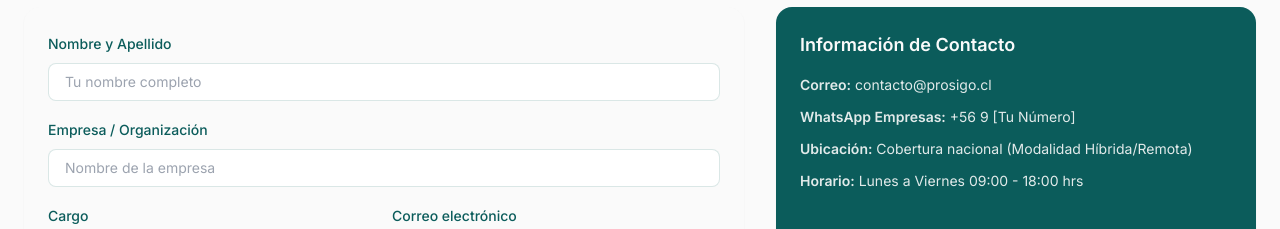
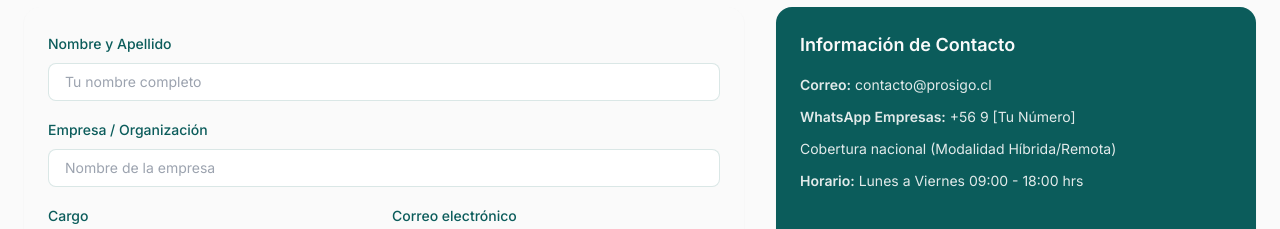
Before and after one commit to medinabenjamin/landing_page_test, a Next.js app: page / in a window 1280 px wide. Shown: the part 4733-4962 px from the top of the page. Built offline with nearby package versions, Linux system fonts and the light colour scheme.

Commit message:
Actualiza datos de contacto y enlace de Instagram

```diff
--- a/src/components/ContactSection.tsx
+++ b/src/components/ContactSection.tsx
@@ -190,8 +190,7 @@ export default function ContactSection() {
                     +56 9 [Tu Número]
                   </p>
                   <p>
-                    <span className="font-semibold">Ubicación:</span> Cobertura
-                    nacional (Modalidad Híbrida/Remota)
+                    Cobertura nacional (Modalidad Híbrida/Remota)
                   </p>
                   <p>
                     <span className="font-semibold">Horario:</span> Lunes a
@@ -205,7 +204,7 @@ export default function ContactSection() {
                 </p>
                 <div className="flex flex-wrap gap-4 text-sm font-medium">
                   <a
-                    href="https://www.instagram.com"
+                    href="https://www.instagram.com/danielaroa.consultora?utm_source=ig_web_button_share_sheet&igsh=ZDNlZDc0MzIxNw=="
                     className="transition hover:text-white"
                   >
                     Instagram
```
